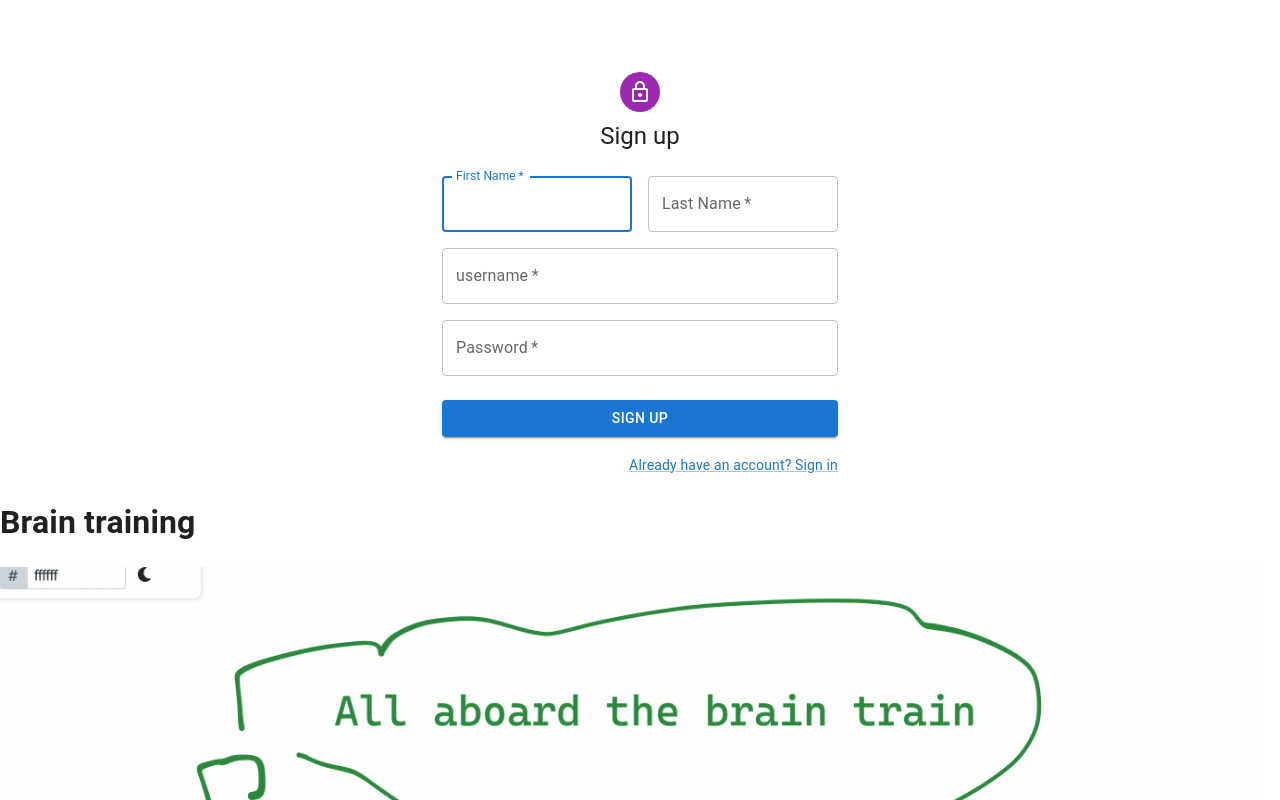
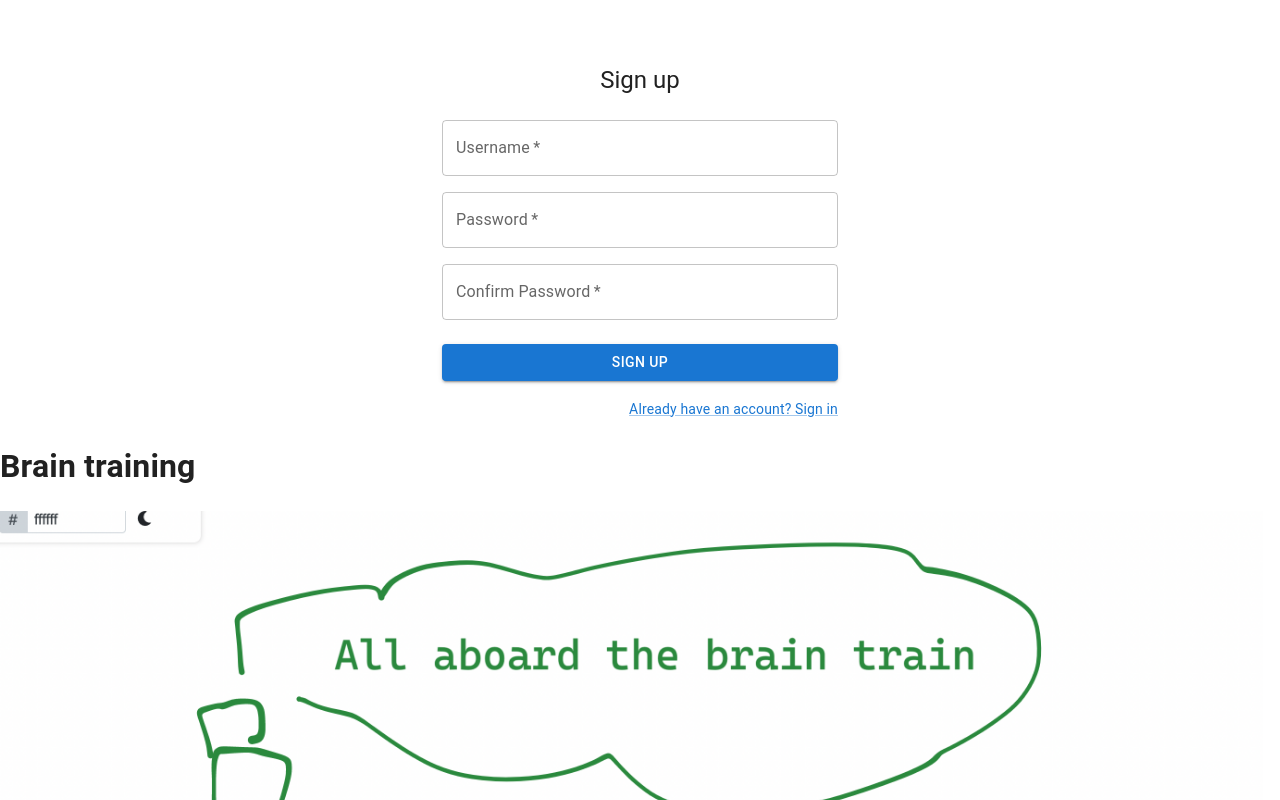
Before and after one commit to tibo8841/brain-training-frontend, a React (Create React App) app in the folder brain-training/: page /register in a window 1280 px wide. Shown: the top 800 px of the page. Built offline with nearby package versions, Linux system fonts and the light colour scheme; the HTML template or start-up script is replaced by a standard one.

Commit message:
i know i told you not to do this but

```diff
--- a/brain-training/package.json
+++ b/brain-training/package.json
@@ -6,6 +6,7 @@
     "@emotion/react": "^11.9.0",
     "@emotion/styled": "^11.8.1",
     "@mui/material": "^5.8.1",
+    "@mui/styled-engine-sc": "^5.8.0",
     "@testing-library/jest-dom": "^5.14.1",
     "@testing-library/react": "^13.0.0",
     "@testing-library/user-event": "^13.2.1",
@@ -13,6 +14,7 @@
     "react-dom": "^18.1.0",
     "react-router-dom": "6",
     "react-scripts": "5.0.1",
+    "styled-components": "^5.3.5",
     "web-vitals": "^2.1.0"
   },
   "scripts": {
--- a/brain-training/src/Components/HowToPlay.js
+++ b/brain-training/src/Components/HowToPlay.js
@@ -1,12 +1,6 @@
 import * as React from "react";
-import Avatar from "@mui/material/Avatar";
-import Button from "@mui/material/Button";
-import CssBaseline from "@mui/material/CssBaseline";
-import TextField from "@mui/material/TextField";
-import Link from "@mui/material/Link";
 import Grid from "@mui/material/Grid";
 import Box from "@mui/material/Box";
-import LockOutlinedIcon from "@mui/icons-material/LockOutlined";
 import Typography from "@mui/material/Typography";
 import Container from "@mui/material/Container";
 import { createTheme, ThemeProvider } from "@mui/material/styles";
@@ -16,7 +10,7 @@ const theme = createTheme();
 export default function HowToPlay() {
   return (
     <ThemeProvider theme={theme}>
-      <Container component="main" maxWidth="xs">
+      <Container component="main" maxWidth="sm">
         <Box
           sx={{
             marginTop: 8,
@@ -25,17 +19,20 @@ export default function HowToPlay() {
             alignItems: "center",
           }}
         >
-          <Typography variant="h1" component="h5">
+          <Typography variant="h2" component="h5">
             How to play Dr. Alex's Brain Trainer!
           </Typography>
           <Box sx={{ mt: 3 }}>
             <Grid item sm={6}>
               <Typography variant="body1">
-                Welcome to Dr. Alex’s Brain Training Game! Here’s how it works,
-                You will be asked a series of questions in which you must answer
-                correctly within the time limit The faster you answer the more
-                points you will receive The more points you receive the bigger
-                your brain is and you can flex on all the opps
+                Welcome to Dr. Alex’s Brain Training Game! Here’s how it works:
+                <br />
+                <br />
+                -You will be asked a series of questions in which you must
+                answer correctly within the time limit <br />- The faster you
+                answer the more points you will receive <br />- The more points
+                you receive the bigger your brain is and you can flex on all the
+                opps
               </Typography>
             </Grid>
           </Box>
--- a/brain-training/src/Components/Login.js
+++ b/brain-training/src/Components/Login.js
@@ -1,5 +1,4 @@
 import * as React from "react";
-import Avatar from "@mui/material/Avatar";
 import Button from "@mui/material/Button";
 import CssBaseline from "@mui/material/CssBaseline";
 import TextField from "@mui/material/TextField";
@@ -8,7 +7,6 @@ import Checkbox from "@mui/material/Checkbox";
 import Link from "@mui/material/Link";
 import Grid from "@mui/material/Grid";
 import Box from "@mui/material/Box";
-import LockOutlinedIcon from "@mui/icons-material/LockOutlined";
 import Typography from "@mui/material/Typography";
 import Container from "@mui/material/Container";
 import { createTheme, ThemeProvider } from "@mui/material/styles";
@@ -37,9 +35,6 @@ export default function Login() {
             alignItems: "center",
           }}
         >
-          <Avatar sx={{ m: 1, bgcolor: "secondary.main" }}>
-            <LockOutlinedIcon />
-          </Avatar>
           <Typography component="h1" variant="h5">
             Sign in
           </Typography>
@@ -83,7 +78,7 @@ export default function Login() {
             </Button>
             <Grid container>
               <Grid item>
-                <Link href="#" variant="body2">
+                <Link href="/register" variant="body2">
                   {"Don't have an account? Sign Up"}
                 </Link>
               </Grid>
--- a/brain-training/src/Components/Registration.js
+++ b/brain-training/src/Components/Registration.js
@@ -1,12 +1,10 @@
 import * as React from "react";
-import Avatar from "@mui/material/Avatar";
 import Button from "@mui/material/Button";
 import CssBaseline from "@mui/material/CssBaseline";
 import TextField from "@mui/material/TextField";
 import Link from "@mui/material/Link";
 import Grid from "@mui/material/Grid";
 import Box from "@mui/material/Box";
-import LockOutlinedIcon from "@mui/icons-material/LockOutlined";
 import Typography from "@mui/material/Typography";
 import Container from "@mui/material/Container";
 import { createTheme, ThemeProvider } from "@mui/material/styles";
@@ -35,9 +33,6 @@ export default function Registration() {
             alignItems: "center",
           }}
         >
-          <Avatar sx={{ m: 1, bgcolor: "secondary.main" }}>
-            <LockOutlinedIcon />
-          </Avatar>
           <Typography component="h1" variant="h5">
             Sign up
           </Typography>
@@ -48,35 +43,13 @@ export default function Registration() {
             sx={{ mt: 3 }}
           >
             <Grid container spacing={2}>
-              <Grid item xs={12} sm={6}>
-                <TextField
-                  autoComplete="given-name"
-                  name="firstName"
-                  required
-                  fullWidth
-                  id="firstName"
-                  label="First Name"
-                  autoFocus
-                />
-              </Grid>
-              <Grid item xs={12} sm={6}>
-                <TextField
-                  required
-                  fullWidth
-                  id="lastName"
-                  label="Last Name"
-                  name="lastName"
-                  autoComplete="family-name"
-                />
-              </Grid>
               <Grid item xs={12}>
                 <TextField
                   required
                   fullWidth
                   id="username"
-                  label="username"
+                  label="Username"
                   name="username"
-                  autoComplete="new-username"
                 />
               </Grid>
               <Grid item xs={12}>
@@ -87,7 +60,16 @@ export default function Registration() {
                   label="Password"
                   type="password"
                   id="password"
-                  autoComplete="new-password"
+                />
+              </Grid>
+              <Grid item xs={12}>
+                <TextField
+                  required
+                  fullWidth
+                  name="confirm-password"
+                  label="Confirm Password"
+                  type="password"
+                  id="confirm-password"
                 />
               </Grid>
             </Grid>
@@ -101,7 +83,7 @@ export default function Registration() {
             </Button>
             <Grid container justifyContent="flex-end">
               <Grid item>
-                <Link href="#" variant="body2">
+                <Link href="login" variant="body2">
                   Already have an account? Sign in
                 </Link>
               </Grid>
```
Also changed, not shown: 1 other file (tests, documents, lock files or other folders).
